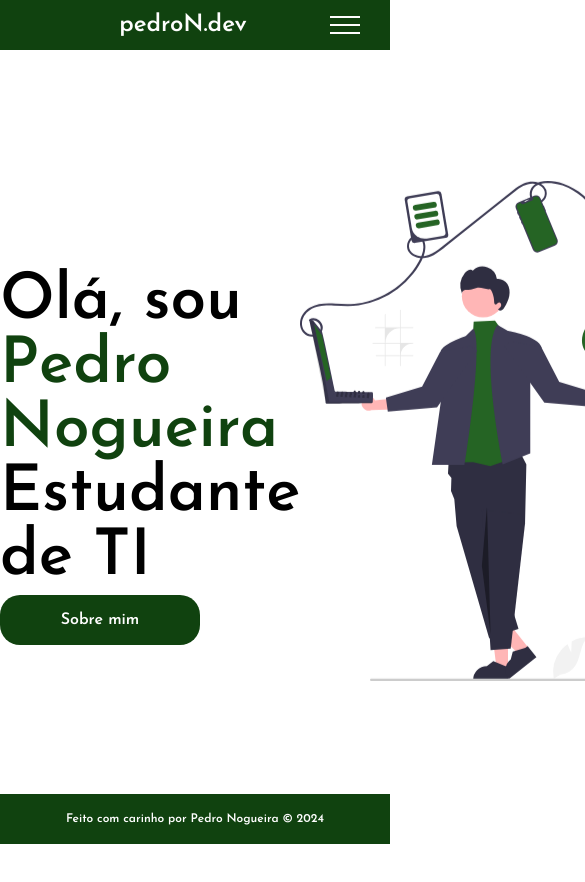
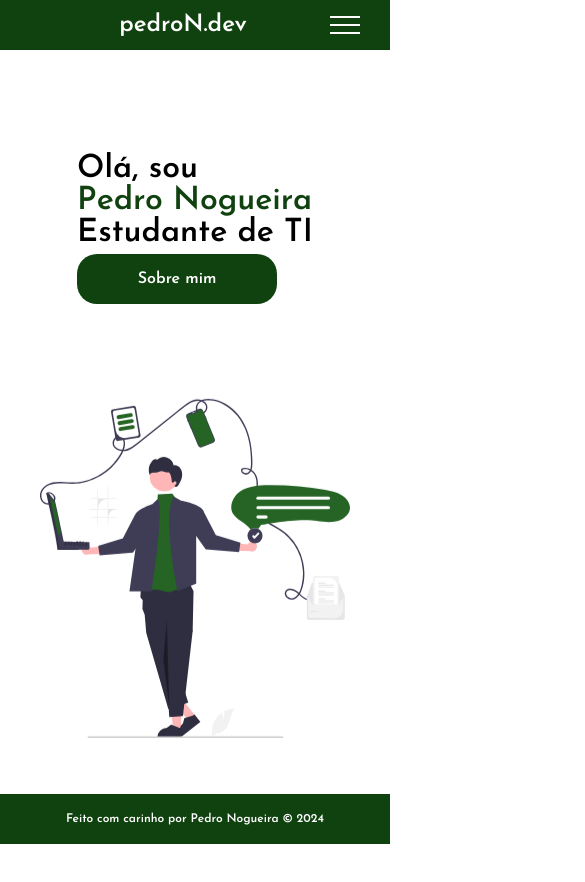
Before and after one commit to PedrooNogueira/portfolioReact, a React (Vite) app: page / in a window 390 px wide. Shown: the top 882 px of the page, 585 px wide, since content can reach past the window. Built offline with nearby package versions, Linux system fonts and the light colour scheme.

Commit message:
home css

```diff
--- a/src/pages/Home/Home.module.css
+++ b/src/pages/Home/Home.module.css
@@ -3,7 +3,7 @@
     min-height: 100vh;
     display: flex;
     align-items: center;
-    justify-content: space-around;
+    justify-content: space-evenly;
 }
 
 .home img {
@@ -61,3 +61,23 @@
     background-color: var(--secondary);
     margin-top: 0;
 }
+
+/* Responsividade */
+
+@media (max-width:768px) {
+    .home {
+        flex-direction: column;
+    }
+}
+
+@media (max-width: 400px) {
+    .home p {
+        font-size: 2rem;
+    }
+
+    .home img {
+        max-width: 100%;
+        height: auto;
+        padding-inline: 2.5rem;
+    }
+}
```
